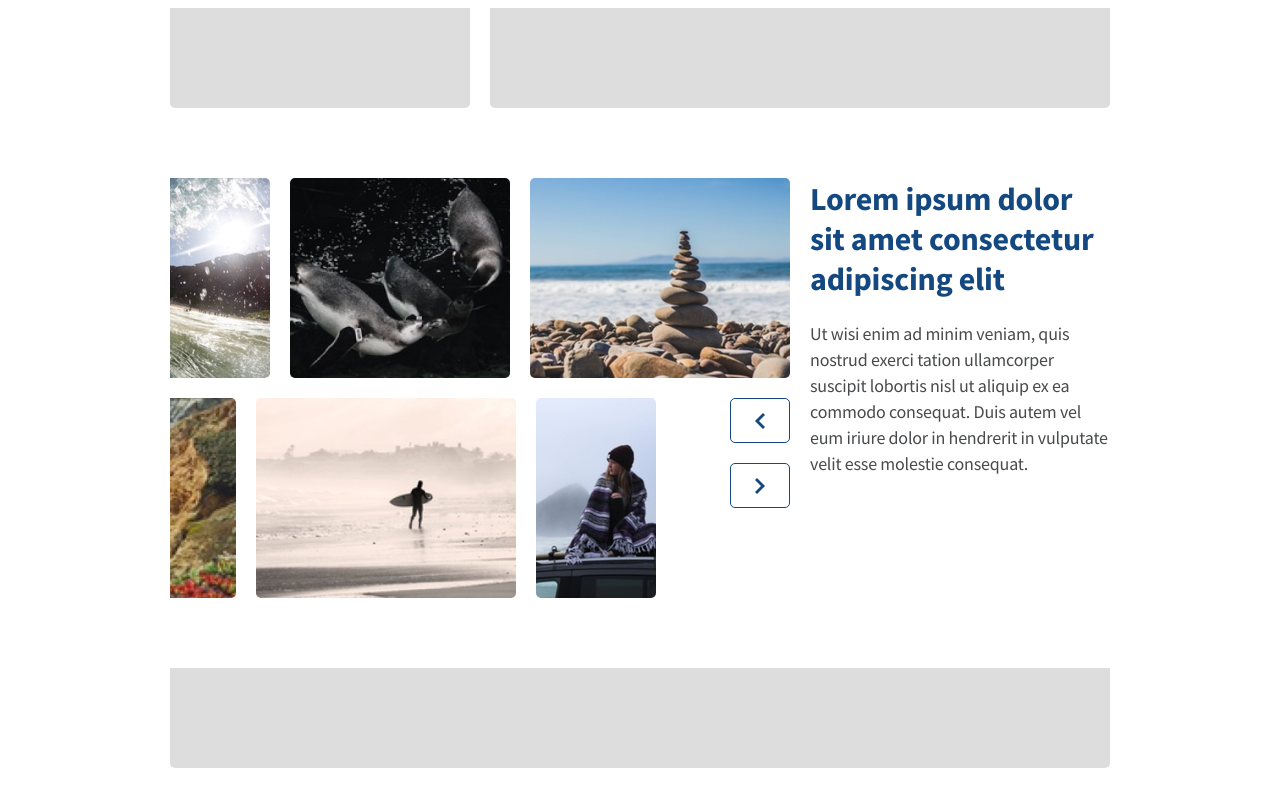
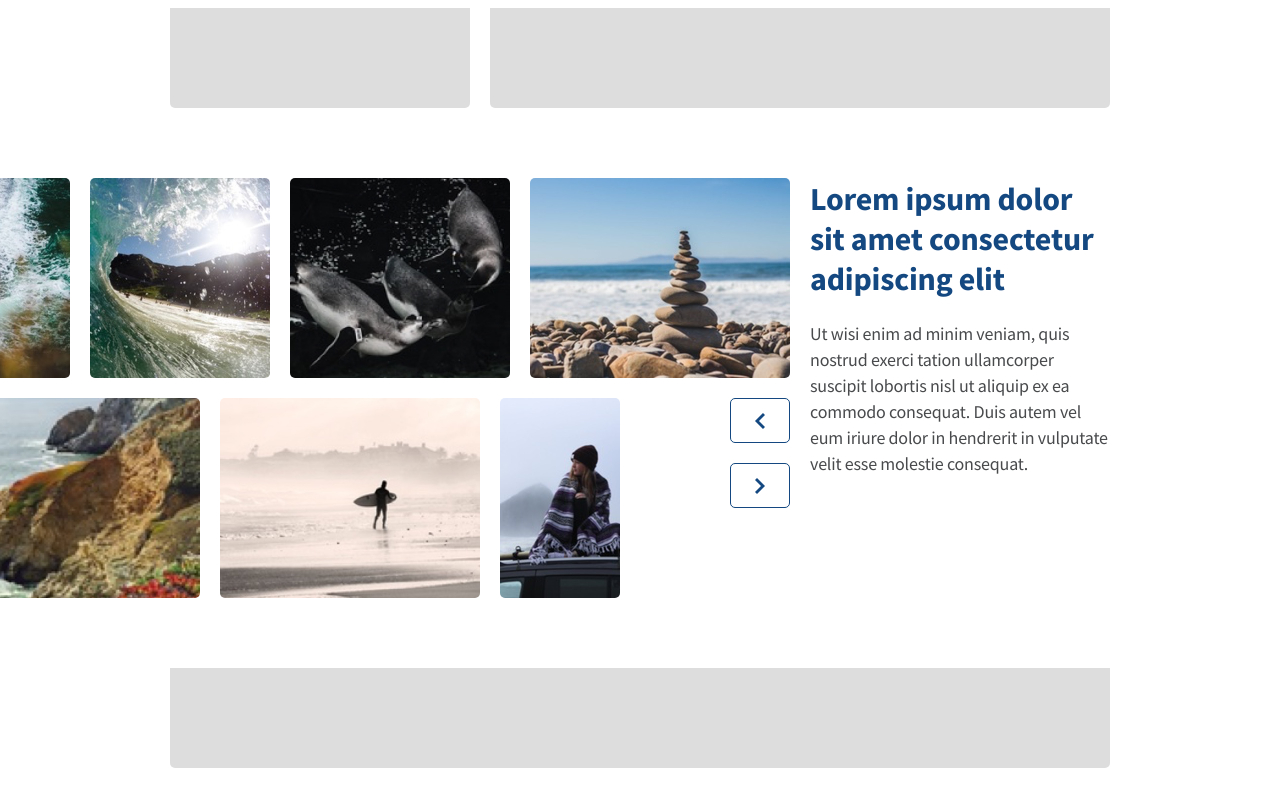
Before and after one commit to MarinB747/FactoryJQuerySlider, a website: page index.html in a window 1280 px wide. Both pictures are taken after a click on the button 760 px from the left and 420 px from the top of the page. Drawn offline with nearby package versions, Linux system fonts and the light colour scheme.

Commit message:
SASS, HTML % JQuery Fix

```diff
--- a/css/styles.scss
+++ b/css/styles.scss
@@ -16,10 +16,10 @@ body {
 .content__container {
   width: 940px;
   display: flex;
-  justify-content: flex-start;
+  justify-content: flex-end;
   flex-direction: row;
   align-items: flex-start;
-  overflow: hidden;
+  overflow: visible;
   padding: 50px 0;
   height: auto;
 }
@@ -46,19 +46,16 @@ body {
 }
 .top__row {
   overflow: visible;
-  height: auto;
   display: flex;
   justify-content: flex-end;
   position: relative;
   margin-right: 10px;
 }
 .bottom__row {
-  overflow: hidden;
-  height: auto;
+  overflow: visible;
   display: flex;
   justify-content: flex-end;
-  position: relative;
-  left: -10%;
+  margin-right: 100px;
 }
 .bottom__row--wrapper {
   display: flex;
@@ -75,12 +72,11 @@ body {
   z-index: 2;
 }
 .slider {
-  overflow: hidden;
+  overflow: visible;
   display: flex;
   flex-direction: column;
   padding: 10px 0px;
-  justify-self: flex-end;
-  position: relative;
+  justify-self: flex-start;
 }
 .btn__wrapper {
   background: transparent;
@@ -91,6 +87,7 @@ body {
   border-radius: 5px;
   height: 200px;
   width: auto;
+  position: relative;
 }
 .arrow__btn--left--inactive {
   width: 60px;
--- a/js/main.js
+++ b/js/main.js
@@ -1,10 +1,10 @@
 jQuery(function (t) {
   t("#prev").on("click", function () {
     t("#prev").attr({ disabled: !0, class: "arrow__btn--left--inactive" }),
-      t(".slider__img:first-child").hide("fast", function () {
+      t(".slider__img:first-child").hide("normal", function () {
         t(this)
           .appendTo(t(this).parent())
-          .show("fast")
+          .show("normal")
           .css({ marginRight: "10px" });
       });
 
@@ -14,10 +14,10 @@ jQuery(function (t) {
   }),
     t("#next").on("click", function () {
       t("#next").attr({ disabled: !0, class: "arrow__btn--right--inactive" }),
-        t(".slider__img:last-child").hide("fast", function () {
+        t(".slider__img:last-child").hide("normal", function () {
           t(this)
             .prependTo(t(this).parent())
-            .show("fast")
+            .show("normal")
             .css({ marginLeft: "10px" });
         });
       setTimeout(() => {
```
Also changed, not shown: css/styles.css, 1 other file.
